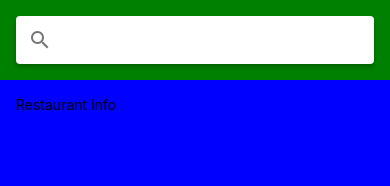
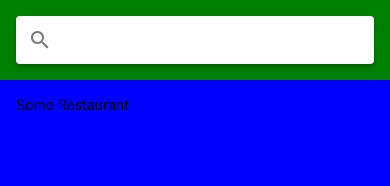
Before and after one commit to danilobatson/MealsToGo, a React Native app: screen / in a window 390 px wide. Shown: the top 186 px of the page. Built offline with nearby package versions, Linux system fonts and the light colour scheme.

Commit message:
feat: Restaurant info set up with dummy data

```diff
--- a/src/components/restaurant-info.component.js
+++ b/src/components/restaurant-info.component.js
@@ -3,10 +3,21 @@ import { SafeAreaView, StyleSheet, Text, View, StatusBar } from 'react-native';
 import { Searchbar } from "react-native-paper";
 
 
-export const RestaurantInfo = () => {
+export const RestaurantInfo = ({ restaurant = {} }) => {
+  const {
+    name = "Some Restaurant",
+    icon,
+    photos = [
+      "https://www.foodiesfeed.com/wp-content/uploads/2019/06/top-view-for-box-of-2-burgers-home-made-600x899.jpg",
+    ],
+    address = "100 some random street",
+    isOpenNow = true,
+    rating = 4,
+    isClosedTemporarily,
+  } = restaurant;
   return (
     <>
-    <Text>Restaurant Info</Text>
+      <Text>{name}</Text>
     </>
   )
 }
```
